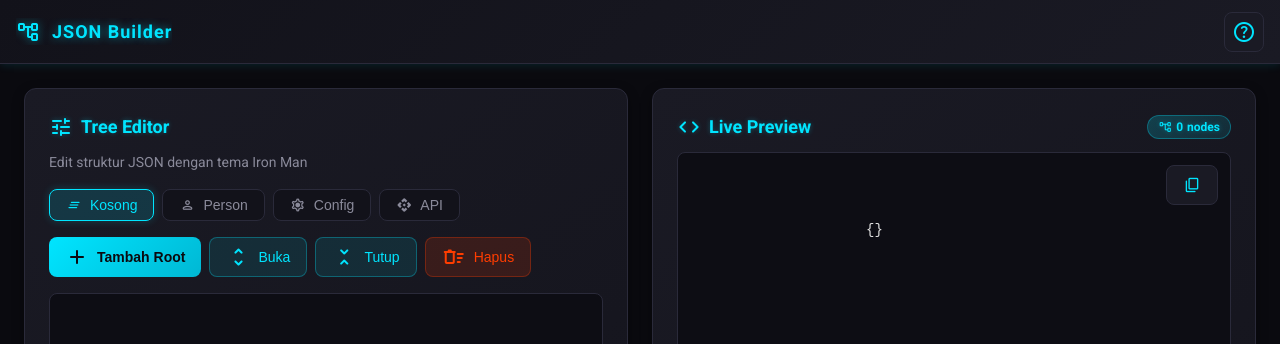
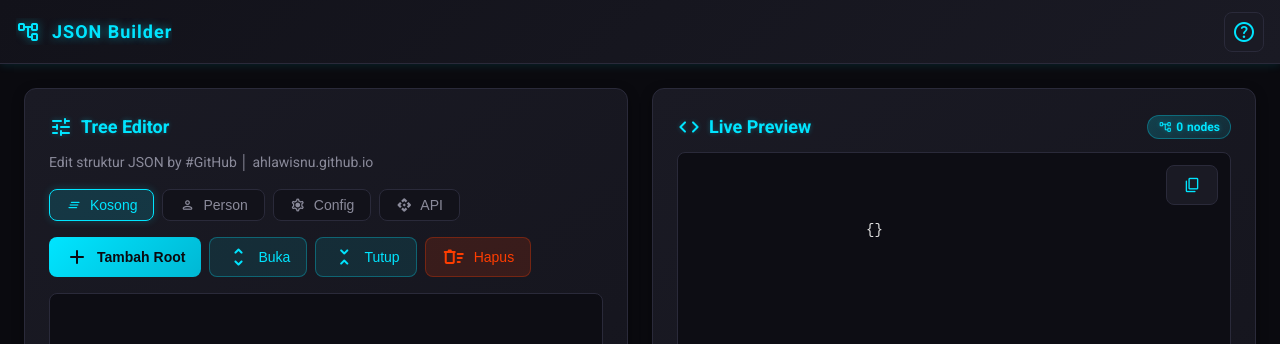
Before and after one commit to ahlawisnu/ahlawisnu.github.io, a Jekyll site: the page project/JSON.html, which Jekyll copies as it is, in a window 1280 px wide and 974 px high. Shown: the top 344 px of the window. Built offline with Jekyll 4.4.1, drawn with Linux system fonts in a browser that asks for light colours.

Commit message:
Update JSON.html

```diff
--- a/project/JSON.html
+++ b/project/JSON.html
@@ -8,7 +8,7 @@
     <link href="https://fonts.googleapis.com/css2?family=Material+Symbols+Rounded:opsz,wght,FILL,GRAD@24,400,0,0" rel="stylesheet">
     <style>
         :root {
-            /* Iron Man / Arc Reactor Theme */
+            /* #GitHub │ ahlawisnu.github.io / Arc Reactor Theme */
             --im-primary: #00E5FF;
             --im-primary-dim: #00B8D4;
             --im-primary-glow: rgba(0, 229, 255, 0.3);
@@ -64,7 +64,7 @@
             overflow-x: hidden;
         }
 
-        /* App Bar - Iron Man HUD Style */
+        /* App Bar - #GitHub │ ahlawisnu.github.io HUD Style */
         .app-bar {
             background: linear-gradient(135deg, #12121A 0%, #1A1A24 100%);
             height: 64px;
@@ -150,7 +150,7 @@
             }
         }
 
-        /* Card - Iron Man Panel */
+        /* Card - #GitHub │ ahlawisnu.github.io Panel */
         .card {
             background: linear-gradient(145deg, var(--im-surface-card) 0%, var(--im-surface-elevated) 100%);
             border-radius: 12px;
@@ -926,7 +926,7 @@
                     <span class="material-symbols-rounded">tune</span>
                     Tree Editor
                 </div>
-                <div class="card-subtitle">Edit struktur JSON dengan tema Iron Man</div>
+                <div class="card-subtitle">Edit struktur JSON by #GitHub │ ahlawisnu.github.io</div>
 
                 <!-- Template Chips -->
                 <div class="chip-group">
@@ -1064,7 +1064,7 @@
             empty: [],
             person: [
                 { id: '1', key: 'name', value: 'Tony ', type: 'string', expanded: true, children: [] },
-                { id: '2', key: 'alias', value: 'Iron Man', type: 'string', expanded: true, children: [] },
+                { id: '2', key: 'alias', value: '#GitHub │ ahlawisnu.github.io', type: 'string', expanded: true, children: [] },
                 { id: '3', key: 'age', value: '48', type: 'number', expanded: true, children: [] },
                 { id: '4', key: 'company', value: ' Industries', type: 'string', expanded: true, children: [] },
                 { id: '5', key: 'isAvenger', value: 'true', type: 'boolean', expanded: true, children: [] },
```
